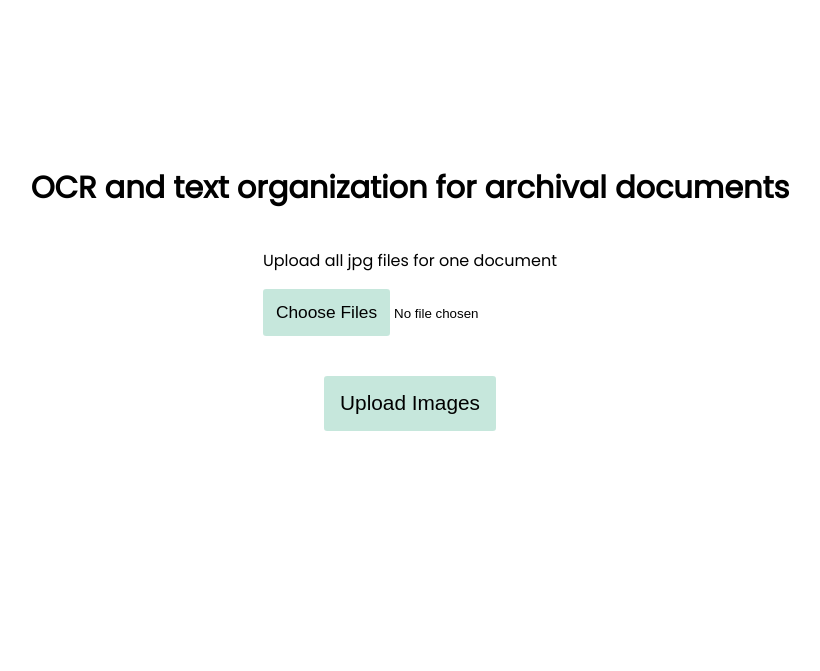
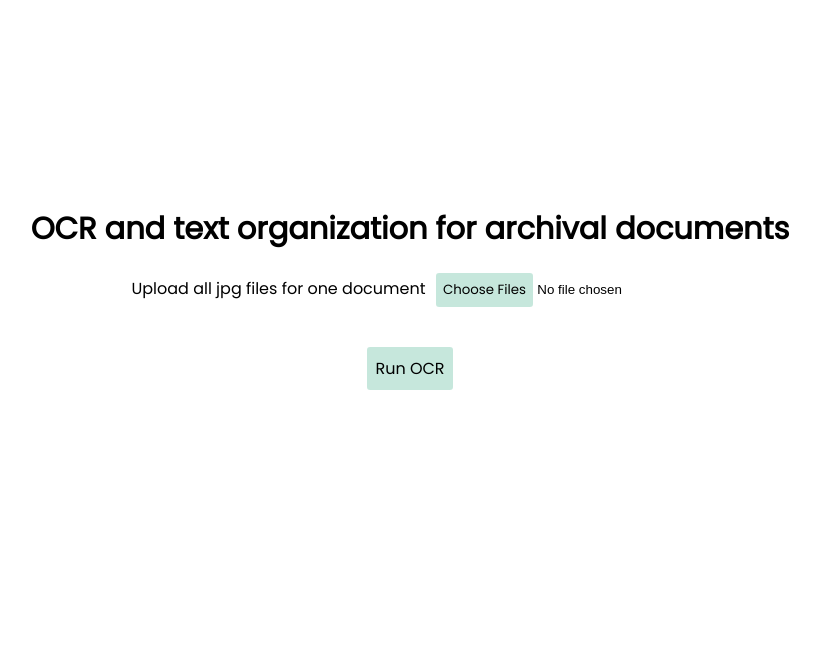
Before and after one commit to benguz/llmocr, a Flask app: page / in a window 1280 px wide. Shown: the top 671 px of the page, without its empty margins (230-1050 px from the left). Run offline with Flask 3, Linux system fonts and the light colour scheme.

Commit message:
styling improvements

```diff
--- a/templates/index.html
+++ b/templates/index.html
@@ -39,7 +39,7 @@
         font-size: 1.9em;
     }
 .button, ::file-selector-button {
-    padding: 0.75em;
+    padding: 0.55em;
   border: none;
   border-radius: 3px;
   cursor: pointer;
@@ -47,7 +47,9 @@
   -webkit-box-shadow: 0 0 10px #fff;
   box-shadow: 0 0 10px #fff;
   margin-bottom: 40px;
-  font-size: 1.3em;
+  font-size: 1em;
+  font-family: Poppins, sans-serif;
+
 }
 
 #response {
@@ -61,12 +63,13 @@
     <h1>
         OCR and text organization for archival documents
     </h1>
-    <div>
-        <p>Upload all jpg files for one document</p>
+    <div style="display: flex; flex-direction: row; align-items: flex-start; justify-content: center;">
+        <p style="margin-right: 10px; margin-top: 3px;">Upload all jpg files for one document</p>
+
         <input type="file" id="imageUpload" name="images" multiple accept="image/jpeg">
     </div>
 
-    <button class="button" onclick="uploadImages()">Upload Images</button>
+    <button class="button" onclick="uploadImages()">Run OCR</button>
 
     <div id="loading" style="display: none">loading! this should take about 5 minutes per image</div>
     <div id="response"></div>
```
